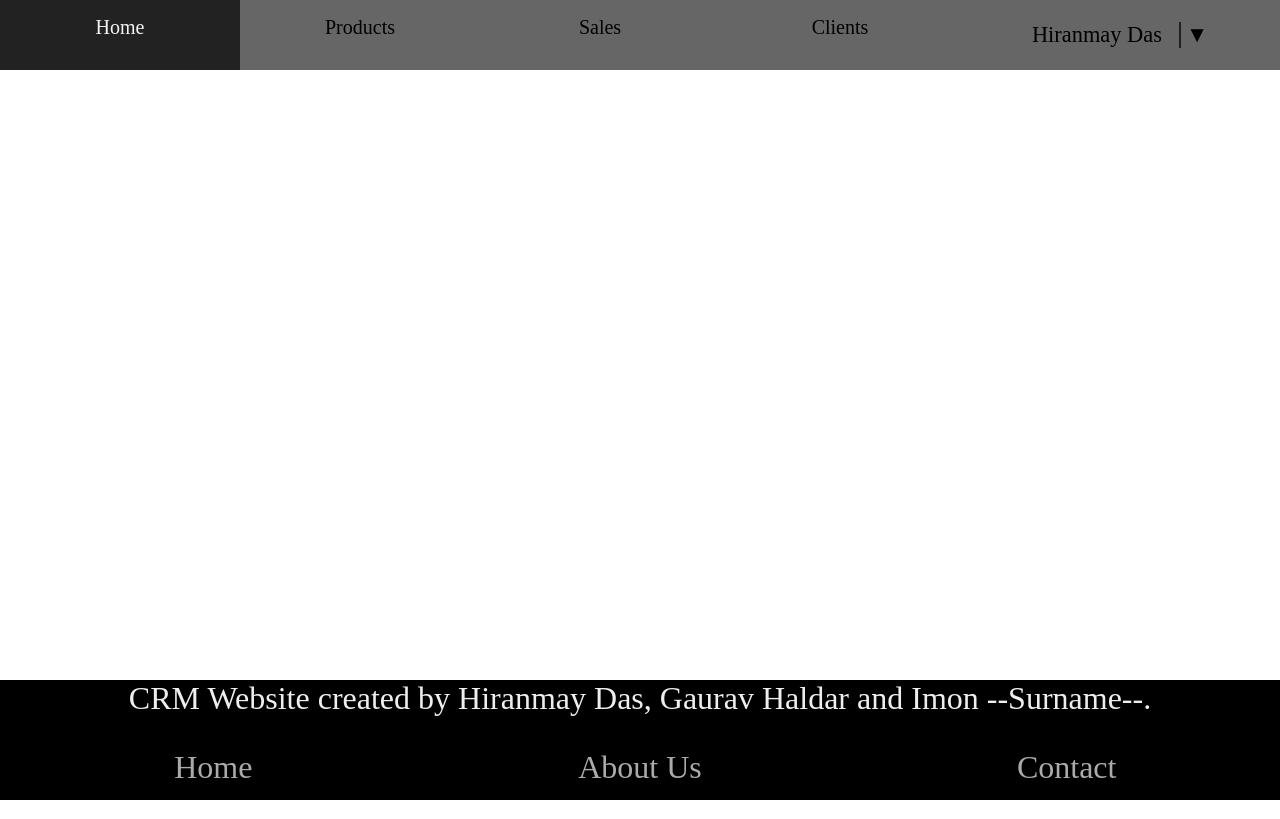
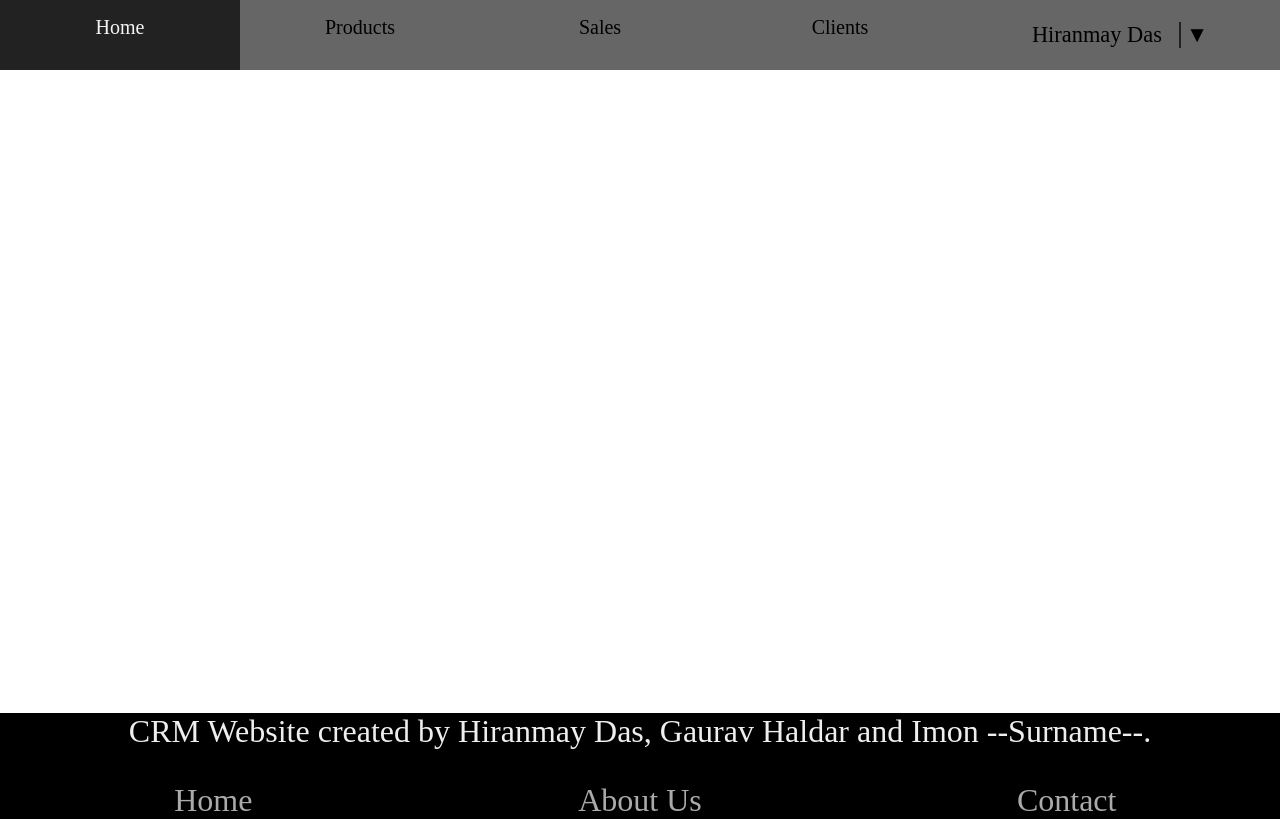
Before and after one commit to Hiranmay-Das/CRM, a PHP site: page /dashboard.php in a window 1280 px wide. Run offline with PHP 8.4, Linux system fonts and the light colour scheme.

Commit message:
Fixed Footer

```diff
--- a/dashboard.php
+++ b/dashboard.php
@@ -3,6 +3,8 @@ $title = "Dashboard - CRM";
 session_start();
 include("meta.php");
 ?>
+
+<body class="home-grid">
     <header>
         <div class="header-grid">
             <nav class="header-menu" id="header-nav-menu">
@@ -37,5 +39,6 @@ include("meta.php");
             </nav>
         </div>
     </footer>
+</body>
 
 </html>
--- a/styles/styles.css
+++ b/styles/styles.css
@@ -167,11 +167,19 @@ a:hover {
     padding-left: 3vw;
 }
 
+.home-grid {
+    min-height: 100vh;
+    display:grid;
+    grid-template-rows: 7vh auto 10.9vh;
+}
+
+footer {
+    grid-row:3/4;
+    box-sizing: border-box;
+}
+
 .footer {
-    position: fixed;
-    bottom: 0;
     width: 100%;
-    height: 15%;
     align-items: center;
     background-color:black;
     color: #eee;
```
Lines whose indentation alone changed are shown as unchanged.
